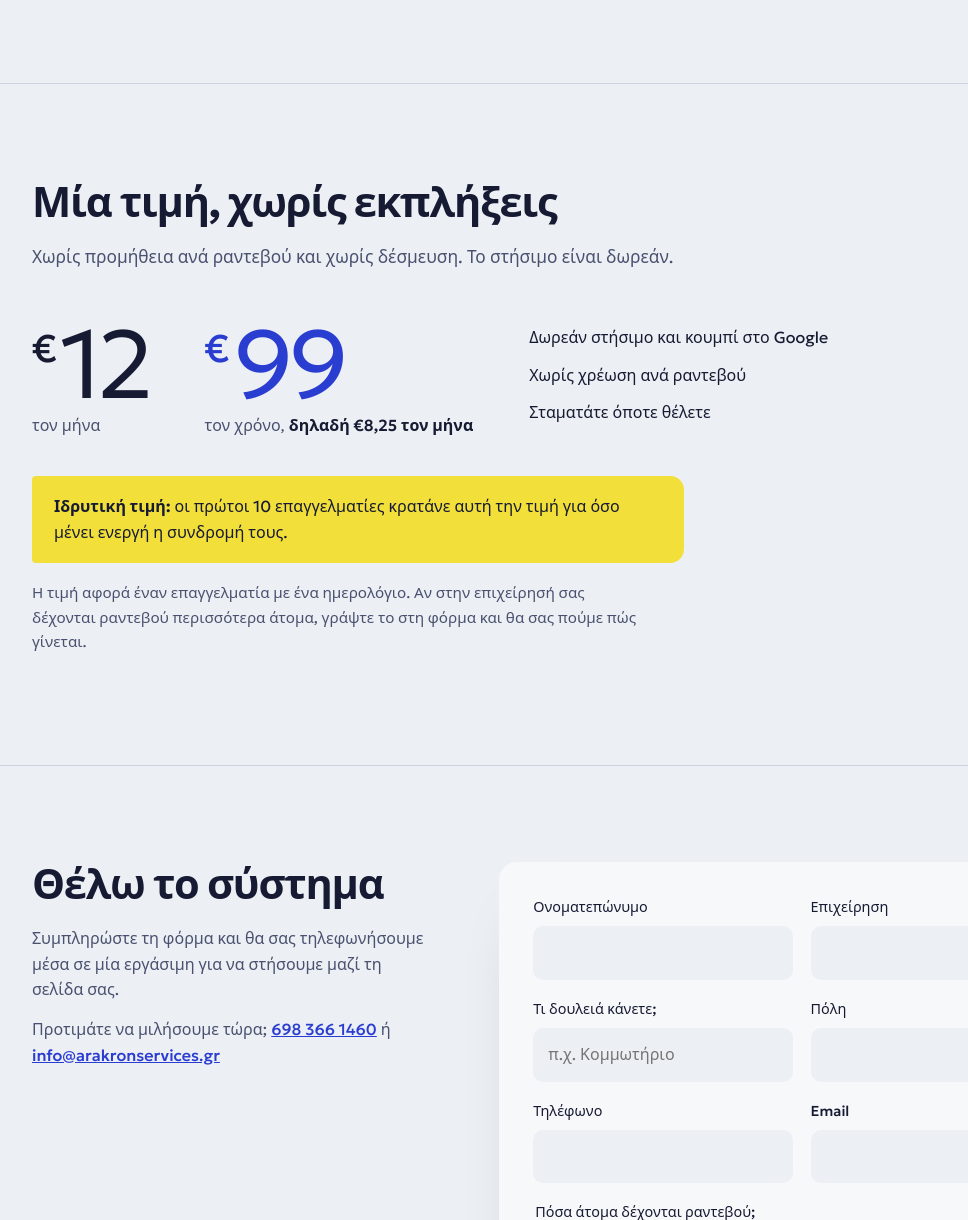
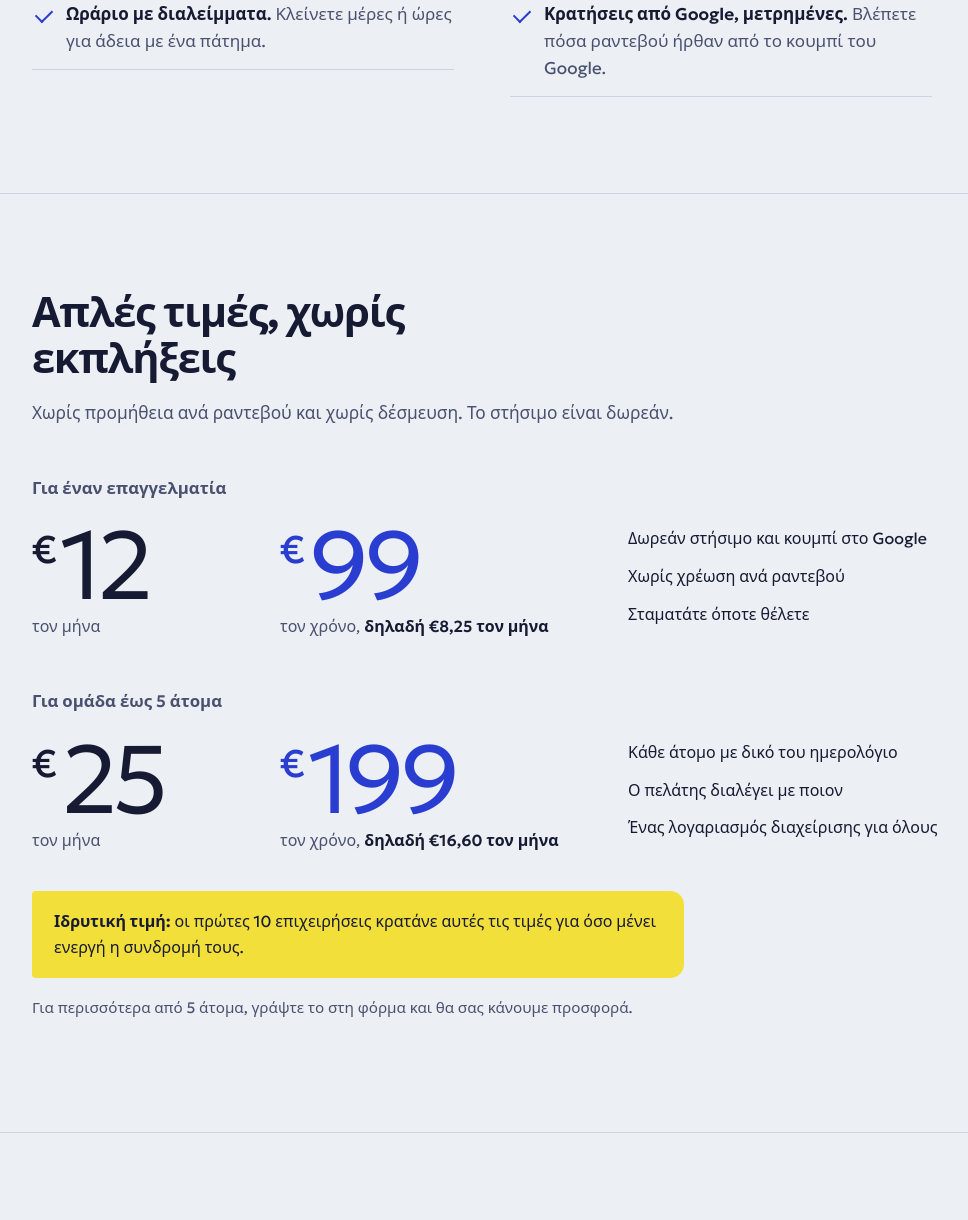
Before and after one commit to ARISALAB/rantevou, a plain HTML site: page landing.html in a window 1280 px wide. Shown: the part 2768-3988 px from the top of the page, without its empty margins (72-1040 px from the left). Drawn offline with Linux system fonts and the light colour scheme; a web font is replaced by a local one.

Commit message:
Landing: πακέτο ομάδας €25/€199, νέα σημεία στο Τι περιλαμβάνει

```diff
--- a/landing.html
+++ b/landing.html
@@ -20,7 +20,7 @@
 <link rel="stylesheet" href="https://fonts.googleapis.com/css2?family=Geologica:wght@300..700&family=Piazzolla:ital,opsz,wght@1,8..30,400;1,8..30,500&display=swap">
 <script type="application/ld+json">
 {"@context":"https://schema.org","@type":"SoftwareApplication","name":"Ραντεβού online","applicationCategory":"BusinessApplication","operatingSystem":"Web","inLanguage":"el",
- "offers":[{"@type":"Offer","price":"12","priceCurrency":"EUR","description":"Μηνιαία συνδρομή"},{"@type":"Offer","price":"99","priceCurrency":"EUR","description":"Ετήσια συνδρομή"}],
+ "offers":[{"@type":"Offer","price":"12","priceCurrency":"EUR","description":"Μηνιαία συνδρομή, 1 άτομο"},{"@type":"Offer","price":"99","priceCurrency":"EUR","description":"Ετήσια συνδρομή, 1 άτομο"},{"@type":"Offer","price":"25","priceCurrency":"EUR","description":"Μηνιαία συνδρομή ομάδας, έως 5 άτομα"},{"@type":"Offer","price":"199","priceCurrency":"EUR","description":"Ετήσια συνδρομή ομάδας, έως 5 άτομα"}],
  "provider":{"@type":"Organization","name":"AR Akron Services","url":"https://www.arakronservices.gr/"}}
 </script>
 <style>
@@ -118,7 +118,9 @@
   .incl span{color:var(--ink-2)}
 
   /* Τιμή */
-  .price{display:grid;grid-template-columns:auto auto 1fr;gap:0 56px;align-items:end;max-width:1000px}
+  .plan{font-weight:560;font-size:1.05rem;margin:0 0 18px;color:var(--ink-2)}
+  .price + .plan{margin-top:56px}
+  .price{display:grid;grid-template-columns:200px 300px 1fr;gap:0 48px;align-items:end;max-width:1000px}
   .amt{font-weight:300;font-size:clamp(3.6rem,8vw,6rem);line-height:.9;letter-spacing:-.05em}
   .amt sup{font-size:.4em;font-weight:500;vertical-align:.95em;margin-right:4px;letter-spacing:0}
   .per{display:block;font-size:1rem;color:var(--ink-2);margin-top:10px;letter-spacing:0}
@@ -169,7 +171,7 @@
     .agenda{transform:none}
     .steps{grid-template-columns:1fr 1fr;gap:36px 0}
     .steps li:nth-child(2)::after{display:none}
-    .price{grid-template-columns:auto auto;gap:28px 40px}
+    .price{grid-template-columns:auto auto;gap:28px 40px;justify-content:start}
     .terms{grid-column:1 / -1}
     .form-wrap{grid-template-columns:1fr;gap:36px}
   }
@@ -274,14 +276,17 @@
         <li><b>Χρόνος ανάμεσα στα ραντεβού.</b> <span>Για προετοιμασία, καθάρισμα ή μετακίνηση.</span></li>
         <li><b>Επιβεβαίωση από εσάς, αν θέλετε.</b> <span>Για υπηρεσίες που θέλετε να εγκρίνετε πρώτα.</span></li>
         <li><b>Ελληνικά και αγγλικά.</b> <span>Ο πελάτης διαλέγει γλώσσα.</span></li>
+        <li><b>Πολλά άτομα, ένα σύστημα.</b> <span>Κάθε άτομο με το δικό του ωράριο και τις υπηρεσίες του. Ο πελάτης διαλέγει με ποιον, ή «οποιονδήποτε».</span></li>
+        <li><b>Κρατήσεις από Google, μετρημένες.</b> <span>Βλέπετε πόσα ραντεβού ήρθαν από το κουμπί του Google.</span></li>
       </ul>
     </div>
   </section>
 
   <section class="band" id="timi">
     <div class="wrap">
-      <h2>Μία τιμή, χωρίς εκπλήξεις</h2>
+      <h2>Απλές τιμές, χωρίς εκπλήξεις</h2>
       <p class="intro">Χωρίς προμήθεια ανά ραντεβού και χωρίς δέσμευση. Το στήσιμο είναι δωρεάν.</p>
+      <h3 class="plan">Για έναν επαγγελματία</h3>
       <div class="price">
         <div class="amt"><sup>€</sup>12<span class="per">τον μήνα</span></div>
         <div class="amt year"><sup>€</sup>99<span class="per">τον χρόνο, <b>δηλαδή €8,25 τον μήνα</b></span></div>
@@ -291,8 +296,18 @@
           <li>Σταματάτε όποτε θέλετε</li>
         </ul>
       </div>
-      <p class="founder"><b>Ιδρυτική τιμή:</b> οι πρώτοι 10 επαγγελματίες κρατάνε αυτή την τιμή για όσο μένει ενεργή η συνδρομή τους.</p>
-      <p class="note">Η τιμή αφορά έναν επαγγελματία με ένα ημερολόγιο. Αν στην επιχείρησή σας δέχονται ραντεβού περισσότερα άτομα, γράψτε το στη φόρμα και θα σας πούμε πώς γίνεται.</p>
+      <h3 class="plan">Για ομάδα έως 5 άτομα</h3>
+      <div class="price">
+        <div class="amt"><sup>€</sup>25<span class="per">τον μήνα</span></div>
+        <div class="amt year"><sup>€</sup>199<span class="per">τον χρόνο, <b>δηλαδή €16,60 τον μήνα</b></span></div>
+        <ul class="terms">
+          <li>Κάθε άτομο με δικό του ημερολόγιο</li>
+          <li>Ο πελάτης διαλέγει με ποιον</li>
+          <li>Ένας λογαριασμός διαχείρισης για όλους</li>
+        </ul>
+      </div>
+      <p class="founder"><b>Ιδρυτική τιμή:</b> οι πρώτες 10 επιχειρήσεις κρατάνε αυτές τις τιμές για όσο μένει ενεργή η συνδρομή τους.</p>
+      <p class="note">Για περισσότερα από 5 άτομα, γράψτε το στη φόρμα και θα σας κάνουμε προσφορά.</p>
     </div>
   </section>
 
```
